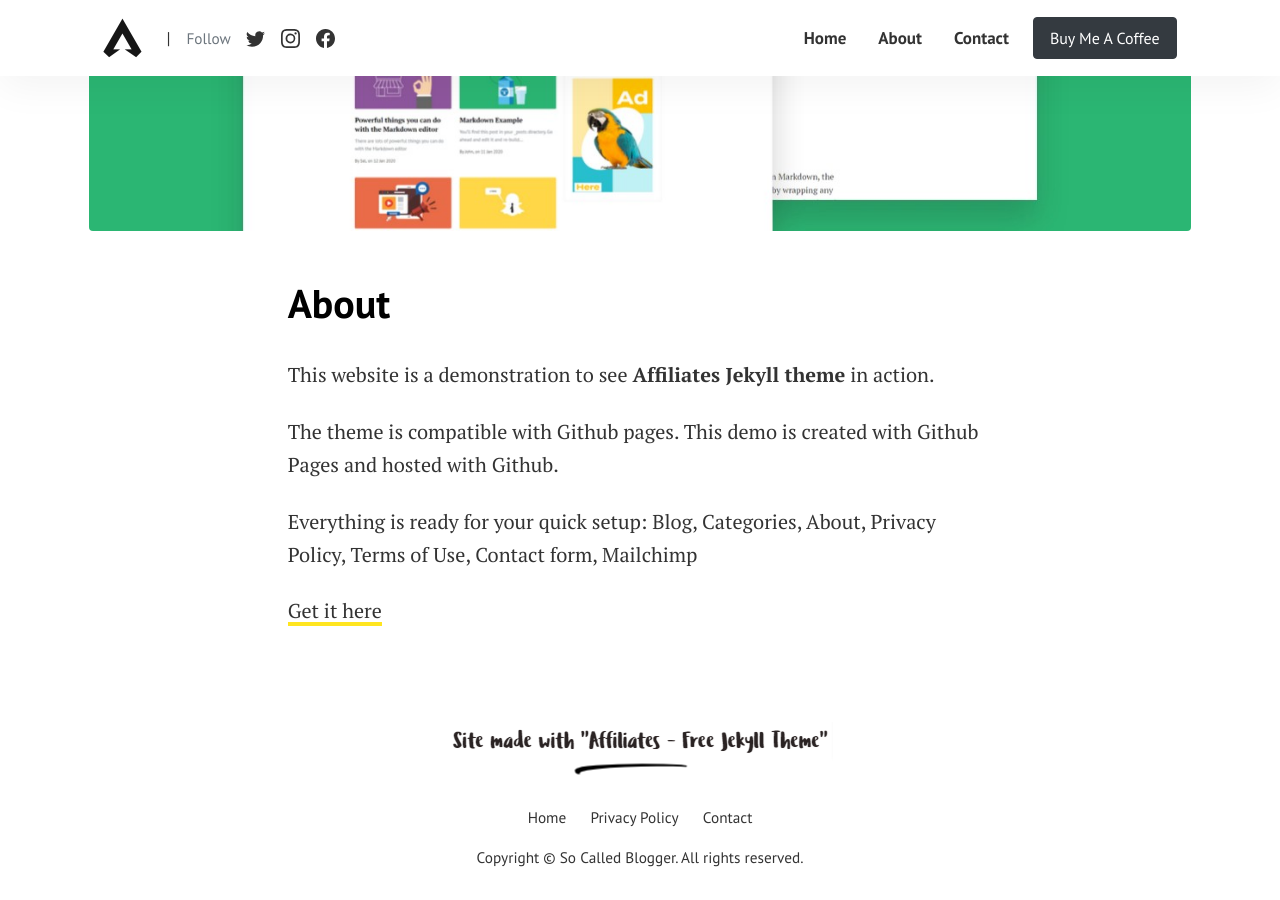
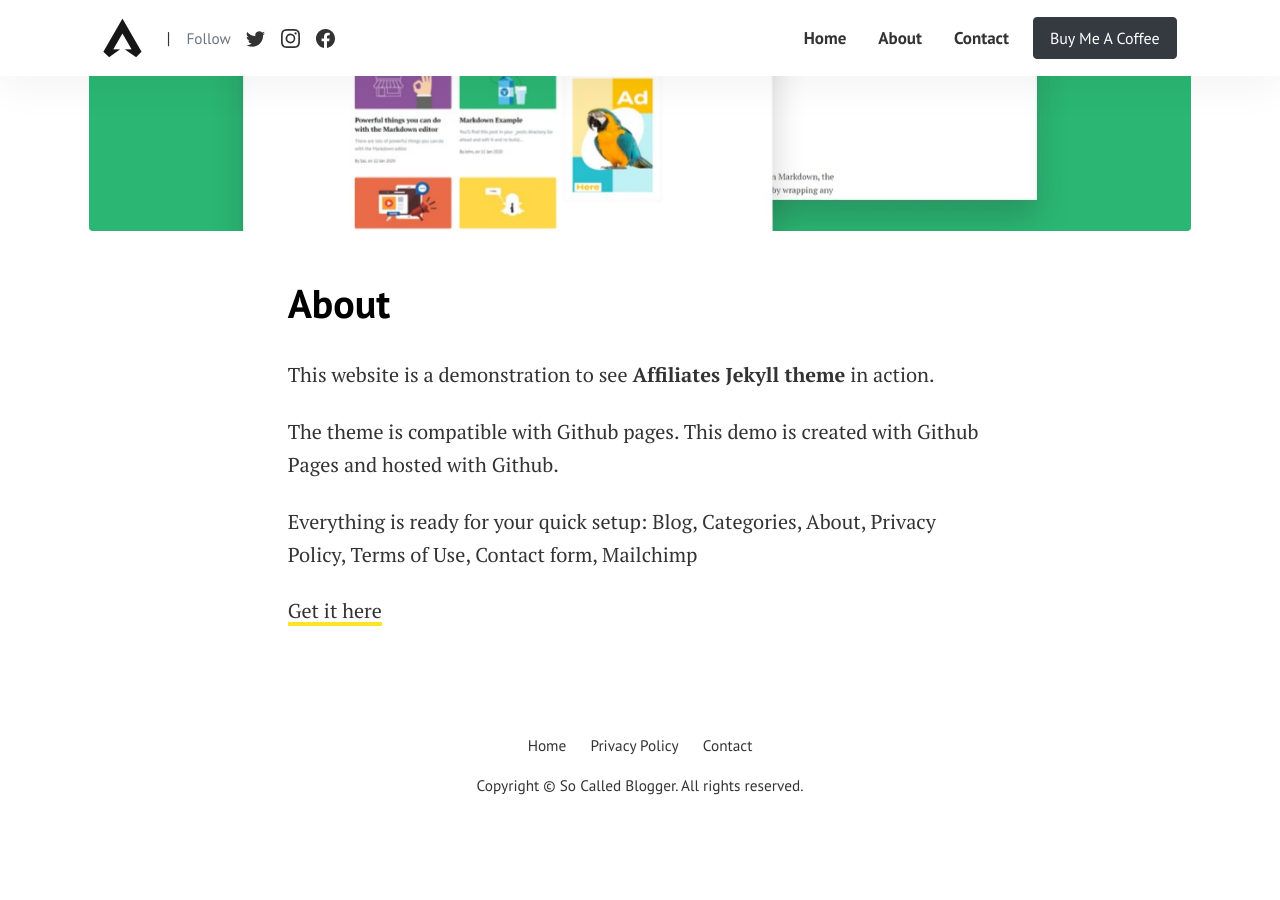
Before and after one commit to kishorekrrish/SoCalledBlogger-Main, a Jekyll site: the page built from pages/about.md, in a window 1280 px wide and 900 px high, scrolled down 504 px. Built offline with Jekyll 4.4.1, drawn with Linux system fonts in a browser that asks for light colours; after the commit the page ends 1332 px from its top, so only the background shows below that.

Commit message:
credits removed

```diff
--- a/_layouts/default.html
+++ b/_layouts/default.html
@@ -104,11 +104,11 @@ gtag('config', '{{site.ganalytics}}');
 
   <!-- CREDITS BEGIN.-->
   <!-- If you want to support my work, please donate to remove the credits. This helps me keep it up and running: https://www.wowthemes.net/donate/ -->
-  <div class="credits mx-auto text-center mb-3">
+  <!-- <div class="credits mx-auto text-center mb-3">
     <a class="hover-opacity font-weight-bold" href="https://bootstrapstarter.com/template-affiliates-bootstrap-jekyll/">
       <img src="{{site.baseurl}}/assets/images/credits.png" alt="powered by WowThemes">
     </a>
-  </div>
+  </div> -->
   <!-- CREDITS END -->
 
   <ul class="p-0 mb-1 small">
```
